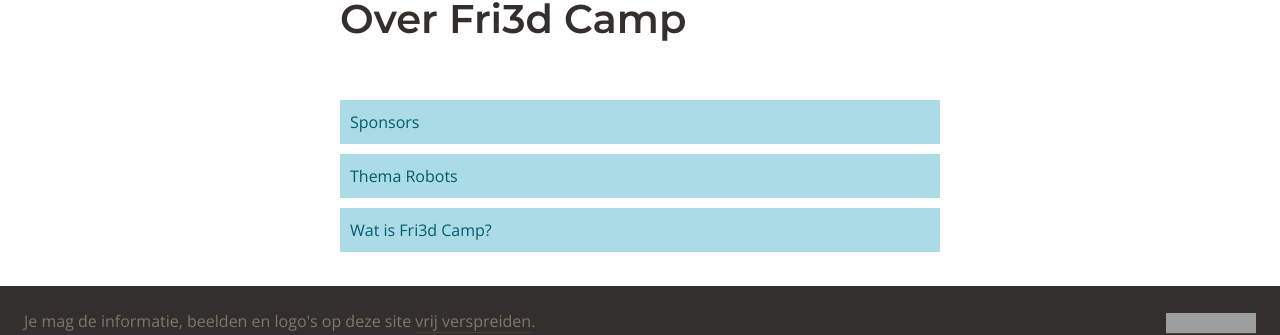
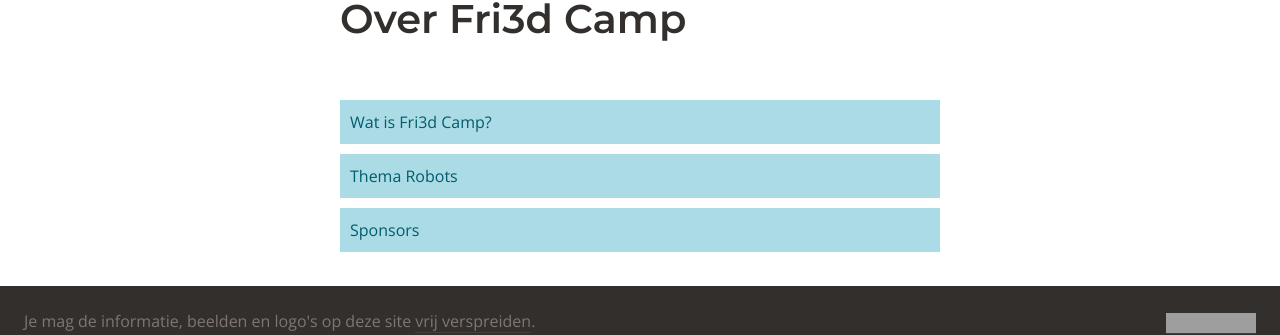
Before and after one commit to Fri3dCamp/fri3d2018-announce, a Jekyll site: the page built from about/index.html, in a window 1280 px wide. Shown: the part 352-687 px from the top of the page. Built offline with Jekyll 4.4.1, drawn with Linux system fonts in a browser that asks for light colours; nearby versions of some CDN libraries; grey boxes are pictures that could not be loaded.

```diff
--- a/_data/sitetree.yml
+++ b/_data/sitetree.yml
@@ -26,17 +26,17 @@
   url: '/about/'
   title: 'Over Fri3d Camp'
   children:
-    - navitem: Sponsors
-      url: '/about/sponsors.html'
-      title: 'Sponsors'
+    - navitem: Wat is Fri3d Camp?
+      url: '/about/wat.html'
+      title: 'Wat is Fri3d Camp?'
       parent: about
     - navitem: Thema Robots
       url: '/about/thema.html'
       title: 'Thema Robots'
       parent: about
-    - navitem: Wat is Fri3d Camp?
-      url: '/about/wat.html'
-      title: 'Wat is Fri3d Camp?'
+    - navitem: Sponsors
+      url: '/about/sponsors.html'
+      title: 'Sponsors'
       parent: about
 - navitem: cfp
   url: 'https://content.fri3d.be/cfp'
```
